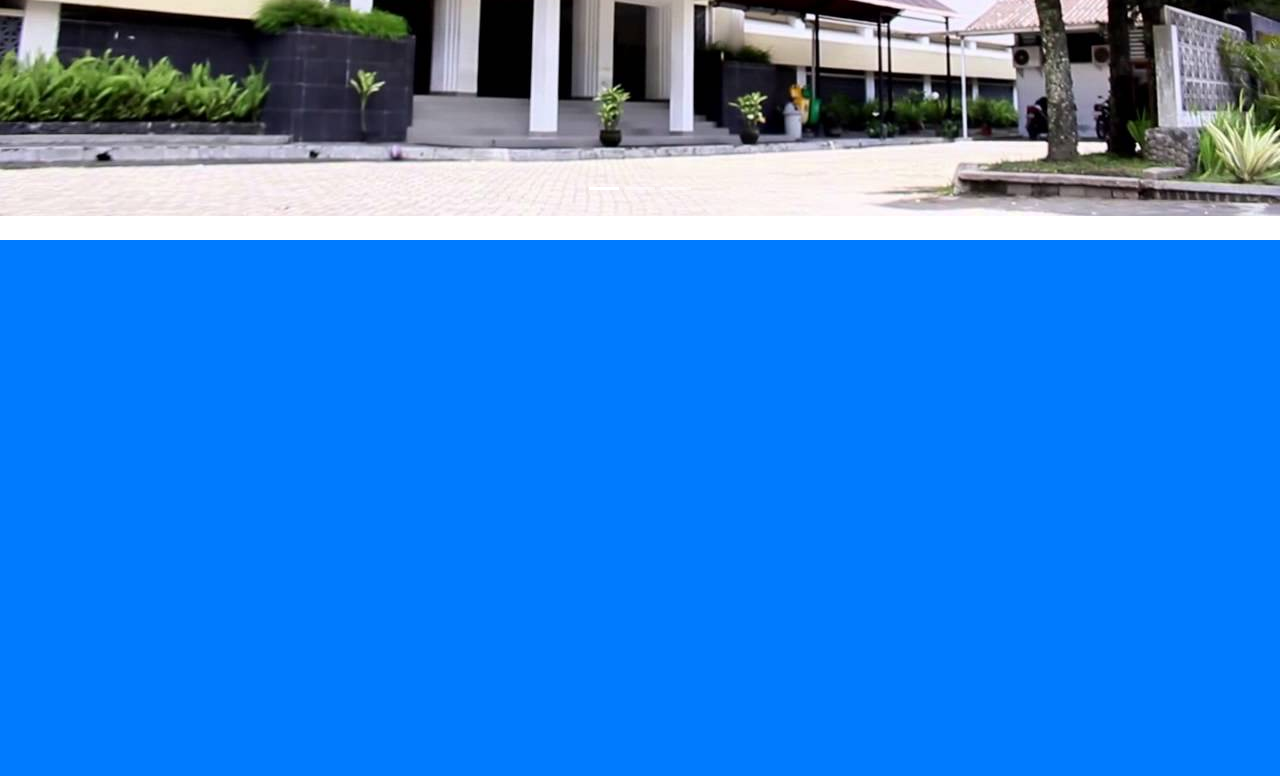
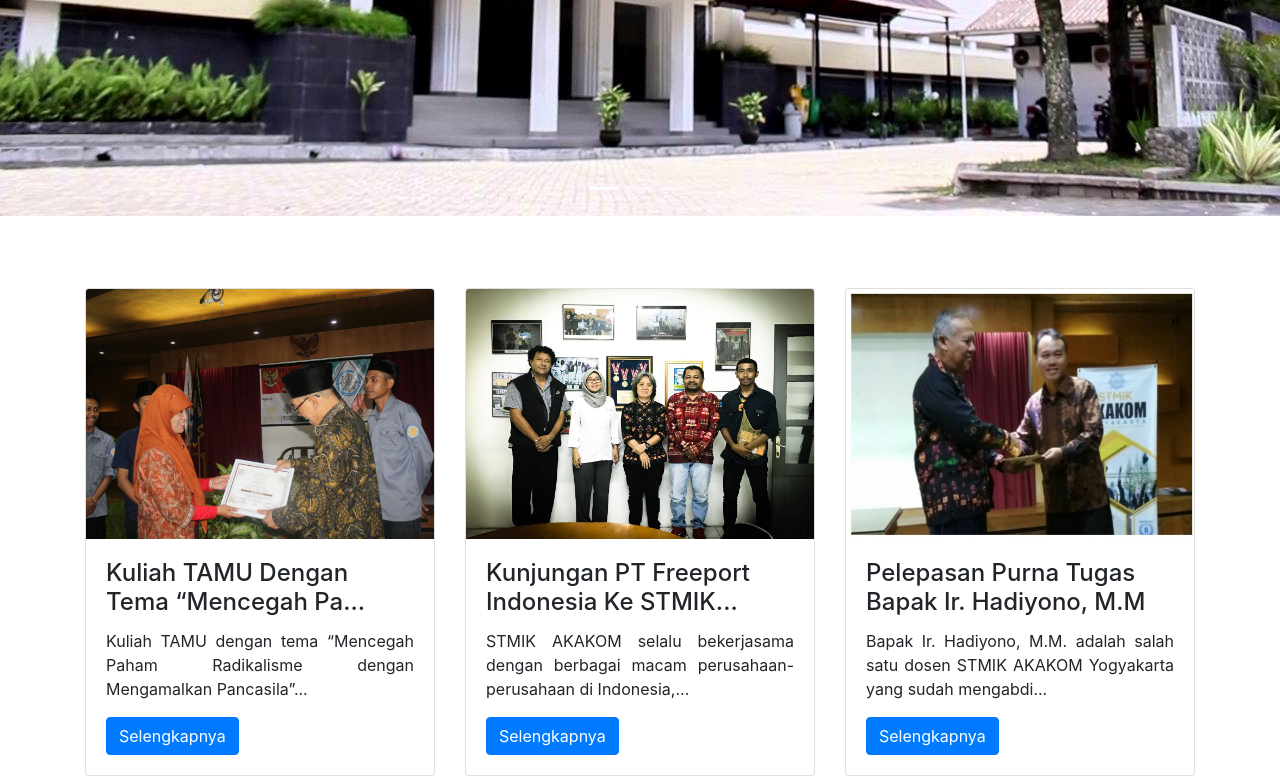
Before and after one commit to Gudang-Source/AkakomWeb, a PHP site: page / in a window 1280 px wide. Shown: the part 560-1336 px from the top of the page. Before the commit the page ends 800 px from the top, so only its background shows below. Run offline with PHP 8.4, Linux system fonts and the light colour scheme.

Commit message:
Update card for recent info/ news.

```diff
--- a/index.php
+++ b/index.php
@@ -92,6 +92,41 @@
 	    <span class="sr-only">Next</span>
 	  </a>
 	</div>
+	<br><br><br>
+	<div class="container">
+		<div class="row">
+			<div class="col-sm-12 col-md-4 col-lg-4 col-xl-4">
+				<div class="card">
+				  <img class="card-img-top" style="height:250px" src="img/kuliahtamu.jpg" alt="Card image cap">
+				  <div class="card-body">
+				    <h4 class="card-title">Kuliah TAMU Dengan Tema “Mencegah Pa...</h4>
+				    <p class="card-text" align="justify">Kuliah TAMU dengan tema “Mencegah Paham Radikalisme dengan Mengamalkan Pancasila”...</p>
+				    <a href="#" class="btn btn-primary">Selengkapnya</a>
+				  </div>
+				</div>
+			</div>
+			<div class="col-sm-12 col-md-4 col-lg-4 col-xl-4">
+				<div class="card">
+				  <img class="card-img-top" style="height:250px" src="img/freeport.jpg" alt="Card image cap">
+				  <div class="card-body">
+				    <h4 class="card-title">Kunjungan PT Freeport Indonesia Ke STMIK...</h4>
+				    <p class="card-text" align="justify">STMIK AKAKOM selalu bekerjasama dengan berbagai macam perusahaan-perusahaan di Indonesia,...</p>
+				    <a href="#" class="btn btn-primary">Selengkapnya</a>
+				  </div>
+				</div>
+			</div>
+			<div class="col-sm-12 col-md-4 col-lg-4 col-xl-4">
+				<div class="card">
+				  <img class="card-img-top" style="height:250px" src="img/pelepasanpurna.jpg" alt="Card image cap">
+				  <div class="card-body">
+				    <h4 class="card-title">Pelepasan Purna Tugas Bapak Ir. Hadiyono, M.M</h4>
+				    <p class="card-text" align="justify">Bapak Ir. Hadiyono, M.M. adalah salah satu dosen STMIK AKAKOM Yogyakarta yang sudah mengabdi...</p>
+				    <a href="#" class="btn btn-primary">Selengkapnya</a>
+				  </div>
+				</div>
+			</div>
+		</div>
+	</div>
 
 	<script src="js/jquery-3.2.1.min.js"></script>
 	<script src="js/popper.js"></script>
```
Also changed, not shown: img/freeport.jpg (added), img/kuliahtamu.jpg (added), img/pelepasanpurna.jpg (added).
